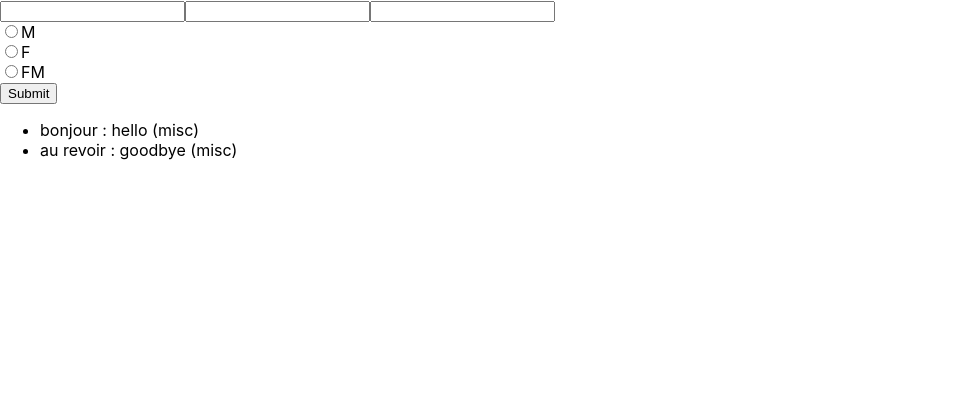
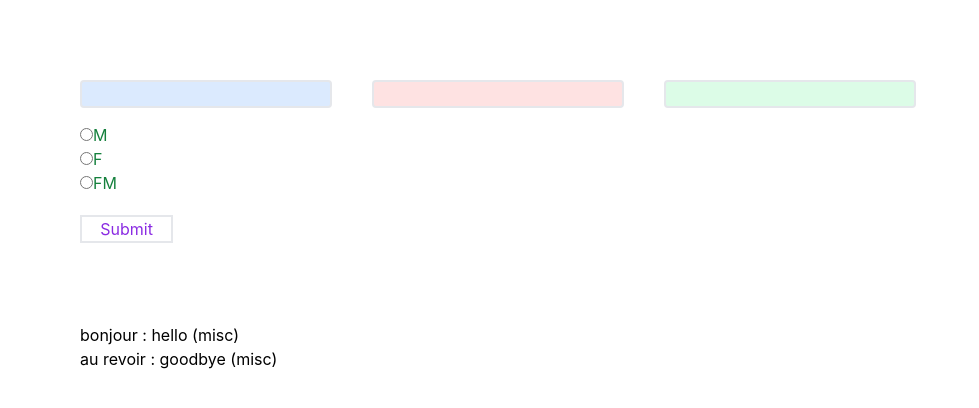
Before and after one commit to dreanx/Dictionary-React, a React (Create React App) app: page / in a window 1280 px wide. Shown: the top 408 px of the page, without its empty margins (0-979 px from the left). Built offline with nearby package versions, Linux system fonts and the light colour scheme.

Commit message:
Tailwind Online

```diff
--- a/package.json
+++ b/package.json
@@ -35,5 +35,10 @@
       "last 1 firefox version",
       "last 1 safari version"
     ]
+  },
+  "devDependencies": {
+    "autoprefixer": "^10.4.12",
+    "postcss": "^8.4.18",
+    "tailwindcss": "^3.1.8"
   }
 }
--- /dev/null
+++ b/postcss.config.js
@@ -0,0 +1,6 @@
+module.exports = {
+  plugins: {
+    tailwindcss: {},
+    autoprefixer: {},
+  },
+}
--- a/src/App.js
+++ b/src/App.js
@@ -53,20 +53,20 @@ function App() {
 
   return (
     <div>
-      <div className="container" id="myForm">
-        <input
+      <div className="m-20 text-green-700 " id="myForm">
+        <input className="rounded mr-10 border-2 bg-blue-100 mt-50"
           type="text"
           placeholder="French Word"
           value={french}
           onChange={handleChangeF}
         />
         <input
-          type="text"
+          type="text" className="rounded mr-10 border-2 bg-red-100"
           placeholder="English Word"
           value={english}
           onChange={handleChangeE}
         />
-        <input
+        <input className="rounded border-2 bg-green-100"
           type="text"
           placeholder="Category"
           value={category}
@@ -74,6 +74,7 @@ function App() {
         />
         <div>
           <input
+          className="mt-5"
             type="radio"
             name="M"
             value="M"
@@ -102,14 +103,14 @@ function App() {
           ></input>
           <label for="FM">FM</label>
         </div>
-        <button type="button" id="wordToAdd" onClick={handleAdd}>
+        <button className="mt-5 w-1/12 border-2 hover:bg-purple-300" type="button" id="wordToAdd" onClick={handleAdd}>
           Submit
         </button>
       </div>
 
-      <ul>
+      <ul className="m-20">
         {list.map((word) => (
-          <li key={word.id}>
+          <li className="" key={word.id}>
             {word.french} : {word.english} ({word.category})
           </li>
         ))}
--- a/src/index.css
+++ b/src/index.css
@@ -1,5 +1,9 @@
+@tailwind base;
+@tailwind components;
+@tailwind utilities;
+
 body {
-  margin: 0;
+  /* margin: 0; */
   font-family: -apple-system, BlinkMacSystemFont, 'Segoe UI', 'Roboto', 'Oxygen',
     'Ubuntu', 'Cantarell', 'Fira Sans', 'Droid Sans', 'Helvetica Neue',
     sans-serif;
@@ -11,3 +15,7 @@ code {
   font-family: source-code-pro, Menlo, Monaco, Consolas, 'Courier New',
     monospace;
 }
+
+#wordToAdd{
+  color:blueviolet
+}
--- /dev/null
+++ b/tailwind.config.js
@@ -0,0 +1,10 @@
+/** @type {import('tailwindcss').Config} */
+module.exports = {
+  content: [
+    "./src/**/*.{js,jsx,ts,tsx}",
+  ],
+  theme: {
+    extend: {},
+  },
+  plugins: [],
+}
```
Also changed, not shown: 1 other file (tests, documents, lock files or other folders).
